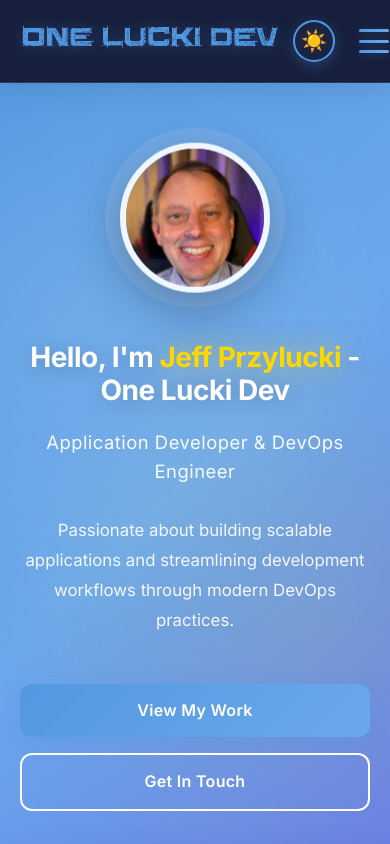
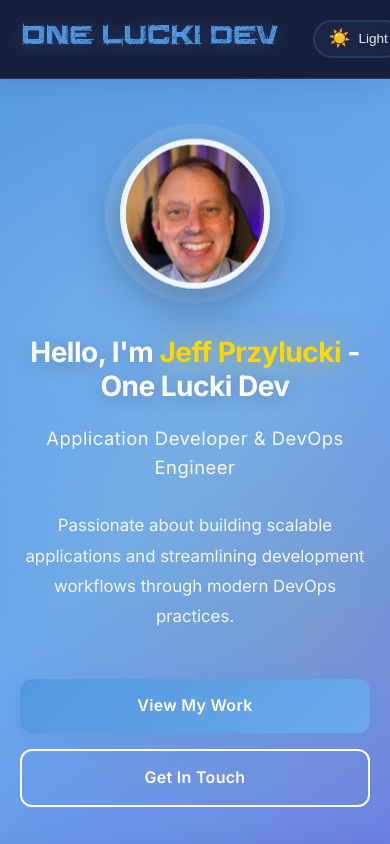
Before and after one commit to jeffpriz/oneluckidev-site, a React (Vite) app: page / in a window 390 px wide. Shown: the top 844 px of the page. Built offline with nearby package versions, Linux system fonts and the light colour scheme.

Commit message:
Add labeled theme toggle and reposition to right side
Co-authored-by: jeffpriz <10476939+jeffpriz@users.noreply.github.com>

```diff
--- a/src/components/Navbar.css
+++ b/src/components/Navbar.css
@@ -16,6 +16,7 @@
   justify-content: space-between;
   align-items: center;
   position: relative;
+  gap: 2rem;
 }
 
 .nav-right {
@@ -60,6 +61,8 @@
   display: flex;
   list-style: none;
   gap: 2.5rem;
+  flex: 1;
+  justify-content: center;
 }
 
 .nav-menu a {
@@ -151,6 +154,7 @@
     transition: right 0.4s cubic-bezier(0.4, 0, 0.2, 1);
     box-shadow: -4px 0 30px rgba(0, 0, 0, 0.3);
     border-left: 1px solid var(--glass-border);
+    flex: none;
   }
 
   .nav-menu.active {
@@ -180,6 +184,10 @@
   .nav-logo {
     height: 42px;
   }
+
+  .nav-right {
+    flex-shrink: 0;
+  }
 }
 
 @media (max-width: 480px) {
--- a/src/components/Navbar.tsx
+++ b/src/components/Navbar.tsx
@@ -29,6 +29,12 @@ const Navbar = () => {
             }}
           />
         </Link>
+        <ul className={`nav-menu ${isMenuOpen ? 'active' : ''}`}>
+          <li><Link to="/about" onClick={closeMenu}>About</Link></li>
+          <li><Link to="/experience" onClick={closeMenu}>Experience</Link></li>
+          <li><Link to="/accomplishments" onClick={closeMenu}>Accomplishments</Link></li>
+          <li><Link to="/contact" onClick={closeMenu}>Contact</Link></li>
+        </ul>
         <div className="nav-right">
           <ThemeToggle />
           <button
@@ -41,12 +47,6 @@ const Navbar = () => {
             <span></span>
           </button>
         </div>
-        <ul className={`nav-menu ${isMenuOpen ? 'active' : ''}`}>
-          <li><Link to="/about" onClick={closeMenu}>About</Link></li>
-          <li><Link to="/experience" onClick={closeMenu}>Experience</Link></li>
-          <li><Link to="/accomplishments" onClick={closeMenu}>Accomplishments</Link></li>
-          <li><Link to="/contact" onClick={closeMenu}>Contact</Link></li>
-        </ul>
       </div>
     </nav>
   )
--- a/src/components/ThemeToggle.css
+++ b/src/components/ThemeToggle.css
@@ -1,36 +1,53 @@
 .theme-toggle {
+  display: flex;
+  align-items: center;
+  gap: 0.5rem;
   background: var(--glass-bg);
   backdrop-filter: blur(10px);
   -webkit-backdrop-filter: blur(10px);
-  border: 2px solid var(--primary-color);
-  border-radius: 50%;
-  width: 48px;
-  height: 48px;
-  display: flex;
-  align-items: center;
-  justify-content: center;
+  border: 2px solid var(--border-color);
+  border-radius: 24px;
+  padding: 0.5rem 1rem;
   cursor: pointer;
-  font-size: 1.5rem;
-  transition: all 0.4s cubic-bezier(0.4, 0, 0.2, 1);
-  margin-left: 1rem;
-  box-shadow: 0 4px 15px rgba(82, 152, 224, 0.3);
+  font-size: 0.95rem;
+  font-weight: 500;
+  color: var(--text-primary);
+  transition: all 0.3s cubic-bezier(0.4, 0, 0.2, 1);
+  box-shadow: 0 2px 8px rgba(0, 0, 0, 0.1);
 }
 
 .theme-toggle:hover {
-  transform: scale(1.15) rotate(15deg);
-  border-color: var(--secondary-color);
-  box-shadow: 0 6px 20px rgba(82, 152, 224, 0.5);
+  transform: translateY(-2px);
+  border-color: var(--primary-color);
+  box-shadow: 0 4px 12px rgba(82, 152, 224, 0.3);
 }
 
 .theme-toggle:active {
-  transform: scale(0.95);
+  transform: translateY(0);
+}
+
+.theme-icon {
+  font-size: 1.2rem;
+  display: flex;
+  align-items: center;
+}
+
+.theme-label {
+  font-size: 0.9rem;
+  white-space: nowrap;
 }
 
 @media (max-width: 768px) {
   .theme-toggle {
-    width: 42px;
-    height: 42px;
-    font-size: 1.3rem;
-    margin-left: 0.75rem;
+    padding: 0.4rem 0.85rem;
+    font-size: 0.85rem;
+  }
+
+  .theme-icon {
+    font-size: 1.1rem;
+  }
+
+  .theme-label {
+    font-size: 0.85rem;
   }
 }
--- a/src/components/ThemeToggle.tsx
+++ b/src/components/ThemeToggle.tsx
@@ -10,7 +10,8 @@ const ThemeToggle = () => {
       onClick={toggleTheme}
       aria-label={`Switch to ${theme === 'light' ? 'dark' : 'light'} mode`}
     >
-      {theme === 'light' ? '🌙' : '☀️'}
+      <span className="theme-icon">{theme === 'light' ? '🌙' : '☀️'}</span>
+      <span className="theme-label">{theme === 'light' ? 'Dark' : 'Light'}</span>
     </button>
   )
 }
```
